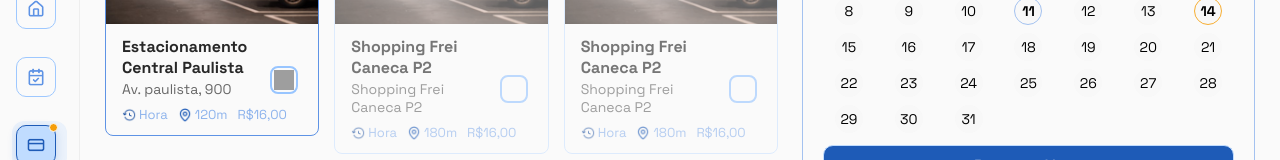
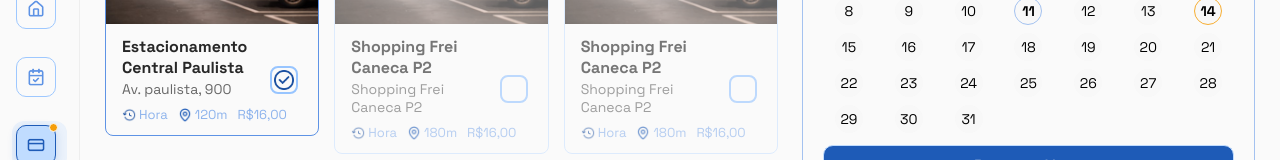
Before and after one commit to porque-o-java-exige/estaciona-ai-front, an Angular app: page /payment in a window 1280 px wide. Shown: the part 301-461 px from the top of the page. Built offline with nearby package versions, Linux system fonts and the light colour scheme; grey boxes are pictures that could not be loaded.

Commit message:
fix: update selection control icon source to check-circle-icon

```diff
--- a/src/app/components/atoms/selection-control/selection-control.html
+++ b/src/app/components/atoms/selection-control/selection-control.html
@@ -6,6 +6,6 @@
   [attr.aria-pressed]="selected()"
   (click)="toggled.emit()">
   @if (selected()) {
-    <img src="assets/icons/png/check-icon.png" alt="" aria-hidden="true" />
+    <img src="assets/icons/png/check-circle-icon.png" alt="" aria-hidden="true" />
   }
 </button>
```
Also changed, not shown: 1 other file (tests, documents, lock files or other folders).
